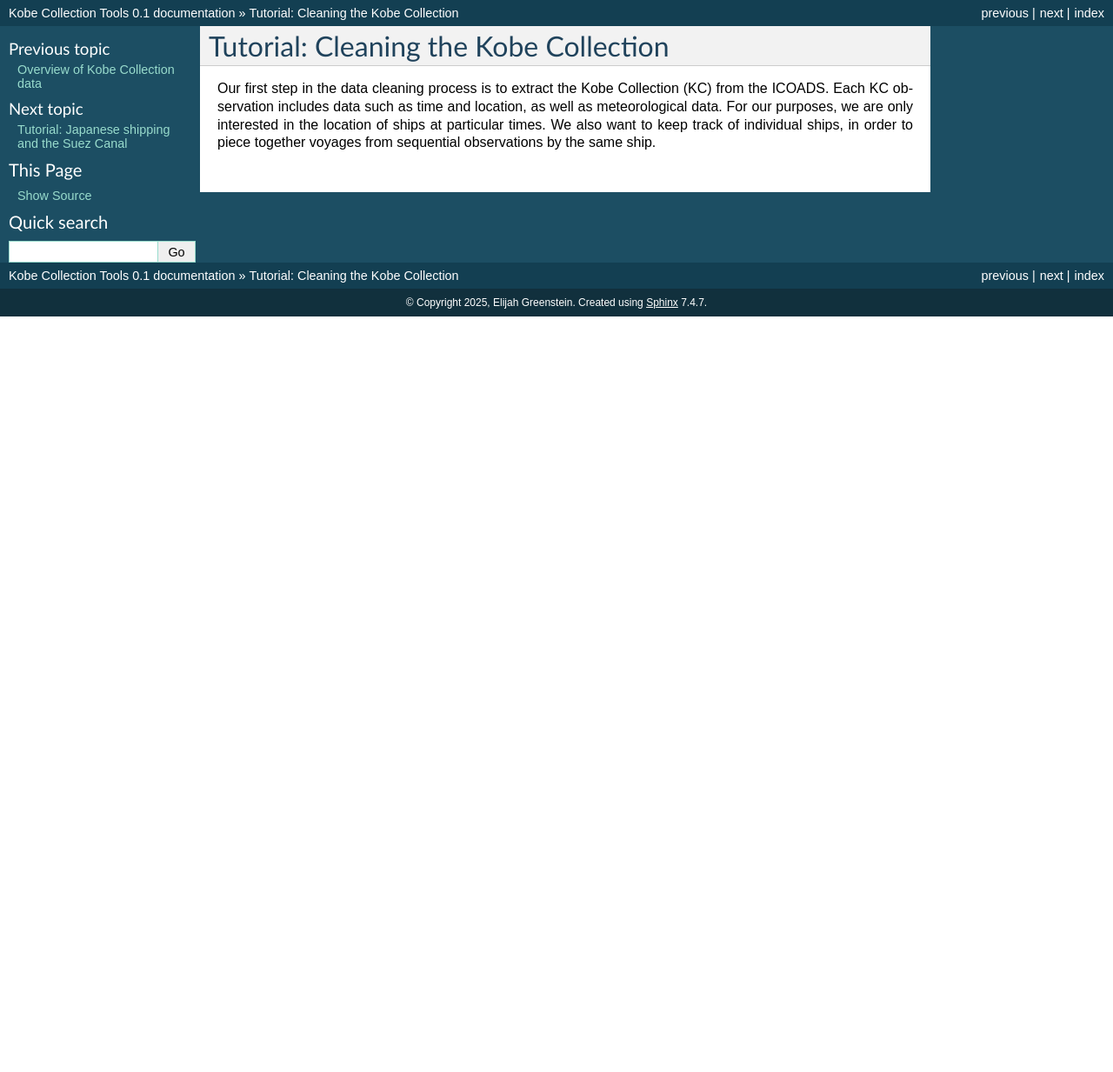
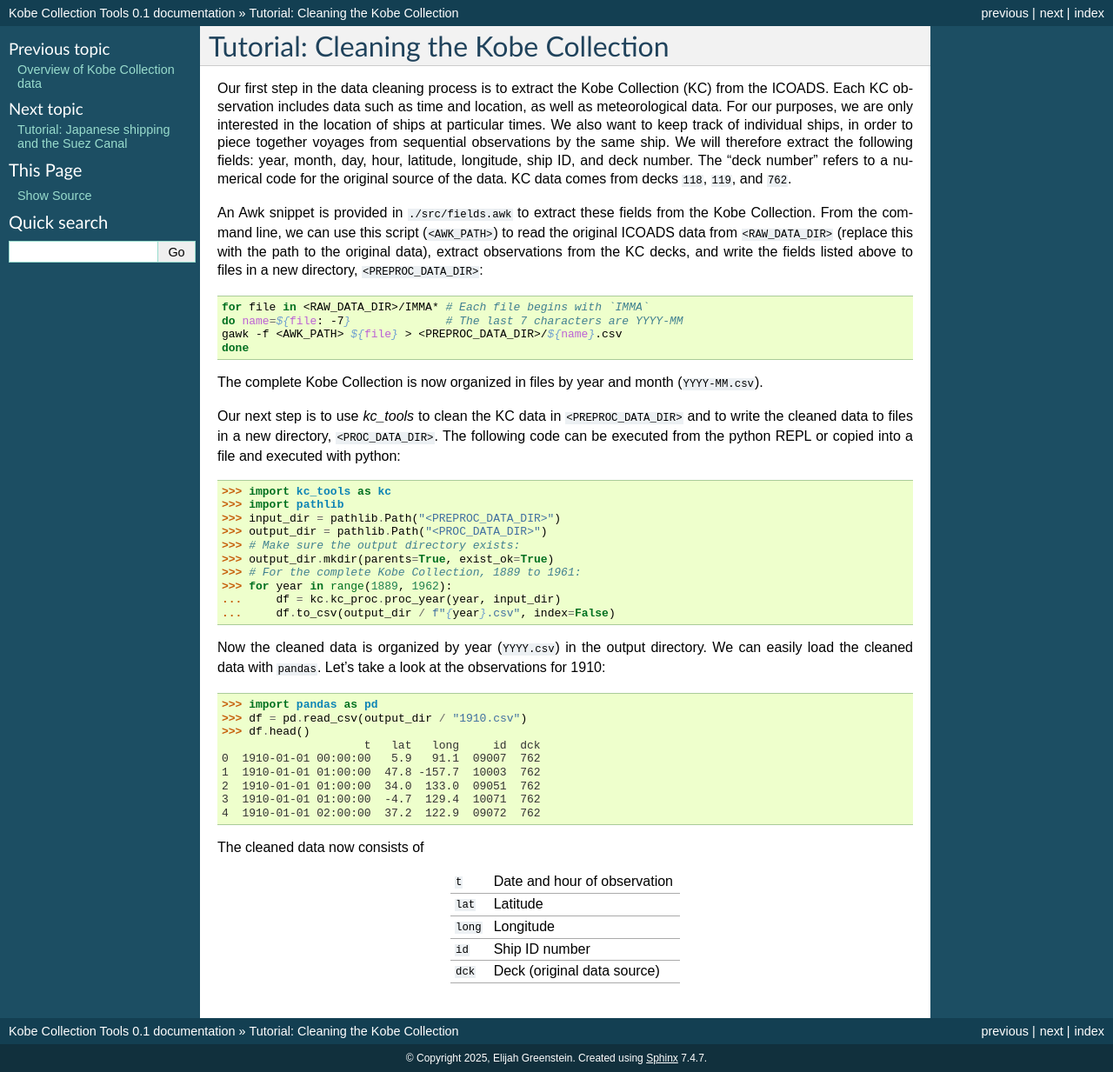
Before and after one commit to elijahgreenstein/kc_tools, a Sphinx documentation site: the page built from docs/source/tutorial_proc.rst, in a window 1280 px wide. Shown: the whole page at 87% size. Built offline with Sphinx 7.4.7, drawn with Linux system fonts in a browser that asks for light colours; before the commit the page ends 900 px from its top, so only the background shows below that.

Commit message:
Add data cleaning tutorial

```diff
--- a/docs/source/tutorial_proc.rst
+++ b/docs/source/tutorial_proc.rst
@@ -1,4 +1,53 @@
 Tutorial: Cleaning the Kobe Collection
 ============================================================
 
-Our first step in the data cleaning process is to extract the Kobe Collection (KC) from the ICOADS. Each KC observation includes data such as time and location, as well as meteorological data. For our purposes, we are only interested in the location of ships at particular times. We also want to keep track of individual ships, in order to piece together voyages from sequential observations by the same ship.
+Our first step in the data cleaning process is to extract the Kobe Collection (KC) from the ICOADS. Each KC observation includes data such as time and location, as well as meteorological data. For our purposes, we are only interested in the location of ships at particular times. We also want to keep track of individual ships, in order to piece together voyages from sequential observations by the same ship. We will therefore extract the following fields: year, month, day, hour, latitude, longitude, ship ID, and deck number. The "deck number" refers to a numerical code for the original source of the data. KC data comes from decks ``118``, ``119``, and ``762``.
+
+An Awk snippet is provided in ``./src/fields.awk`` to extract these fields from the Kobe Collection. From the command line, we can use this script (``<AWK_PATH>``) to read the original ICOADS data from ``<RAW_DATA_DIR>`` (replace this with the path to the original data), extract observations from the KC decks, and write the fields listed above to files in a new directory, ``<PREPROC_DATA_DIR>``:
+
+.. code-block:: bash
+
+   for file in <RAW_DATA_DIR>/IMMA* # Each file begins with `IMMA`
+   do name=${file: -7}              # The last 7 characters are YYYY-MM
+   gawk -f <AWK_PATH> ${file} > <PREPROC_DATA_DIR>/${name}.csv
+   done
+
+The complete Kobe Collection is now organized in files by year and month (``YYYY-MM.csv``).
+
+Our next step is to use `kc_tools` to clean the KC data in ``<PREPROC_DATA_DIR>`` and to write the cleaned data to files in a new directory, ``<PROC_DATA_DIR>``. The following code can be executed from the python REPL or copied into a file and executed with python:
+
+>>> import kc_tools as kc
+>>> import pathlib
+>>> input_dir = pathlib.Path("<PREPROC_DATA_DIR>")
+>>> output_dir = pathlib.Path("<PROC_DATA_DIR>")
+>>> # Make sure the output directory exists:
+>>> output_dir.mkdir(parents=True, exist_ok=True)
+>>> # For the complete Kobe Collection, 1889 to 1961:
+>>> for year in range(1889, 1962):
+...     df = kc.kc_proc.proc_year(year, input_dir)
+...     df.to_csv(output_dir / f"{year}.csv", index=False)
+
+Now the cleaned data is organized by year (``YYYY.csv``) in the output directory. We can easily load the cleaned data with ``pandas``. Let's take a look at the observations for 1910:
+
+>>> import pandas as pd
+>>> df = pd.read_csv(output_dir / "1910.csv")
+>>> df.head()
+                     t   lat   long     id  dck
+0  1910-01-01 00:00:00   5.9   91.1  09007  762
+1  1910-01-01 01:00:00  47.8 -157.7  10003  762
+2  1910-01-01 01:00:00  34.0  133.0  09051  762
+3  1910-01-01 01:00:00  -4.7  129.4  10071  762
+4  1910-01-01 02:00:00  37.2  122.9  09072  762
+
+The cleaned data now consists of
+
+.. table::
+   :widths: auto
+
+   ======== ============================
+   ``t``    Date and hour of observation
+   ``lat``  Latitude
+   ``long`` Longitude
+   ``id``   Ship ID number
+   ``dck``  Deck (original data source)
+   ======== ============================
```
